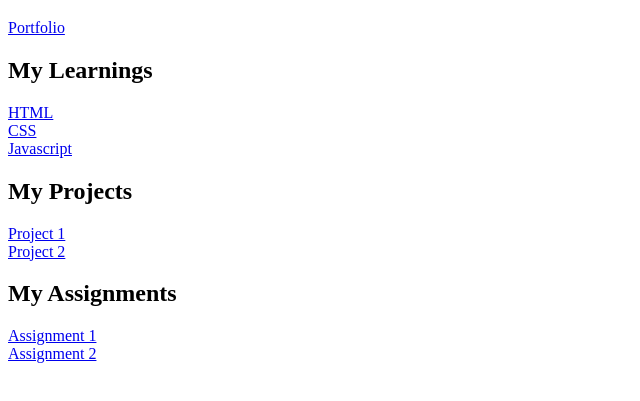
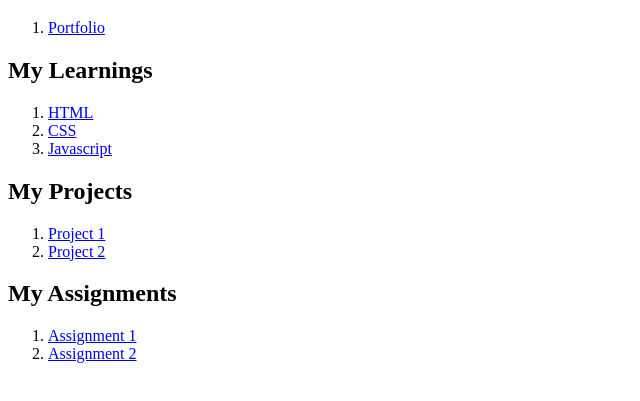
Before and after one commit to Parvati007/Parvati007.github.io, a plain HTML site: page index.html in a window 1280 px wide. Shown: the part 61-462 px from the top of the page, without its empty margins (0-640 px from the left). Drawn offline with Linux system fonts and the light colour scheme.

Commit message:
updated portfolio

```diff
--- a/index.html
+++ b/index.html
@@ -8,20 +8,29 @@
 <body>
     <h1>Parvati</h1>
 
-    <a href="/portfolio/index.html">Portfolio</a>
+    <ol>
+        <li><a href="/portfolio/index.html">Portfolio</a></li>
+    </ol>
 
     <h2>My Learnings</h2>
-    <a href="/html/index.html">HTML</a><br>
-    <a href="/css/index.html">CSS</a><br>
-    <a href="/js/index.html">Javascript</a><br>
+    <ol>
+        <li><a href="/html/index.html">HTML</a><br></li>
+        <li><a href="/css/index.html">CSS</a><br></li>
+        <li><a href="/js/index.html">Javascript</a><br></li>
+    </ol>
 
     <h2>My Projects</h2>
-    <a href="/p1/index.html">Project 1</a><br>
-    <a href="/p2/index.html">Project 2</a><br>
+    <ol>
+        <li><a href="/p1/index.html">Project 1</a><br></li>
+        <li><a href="/p2/index.html">Project 2</a><br></li>
+    </ol>
 
     <h2>My Assignments</h2>
-    <a href="/a1/index.html">Assignment 1</a><br>
-    <a href="/a2/index.html">Assignment 2</a><br>
+    <ol>
+        <li><a href="/a1/index.html">Assignment 1</a><br></li>
+        <li><a href="/a2/index.html">Assignment 2</a><br></li>
+    </ol>
+
 
 
 
```
Also changed, not shown: portfolio/index.html (+12 -5 lines), portfolio/pic.jpg (added).
